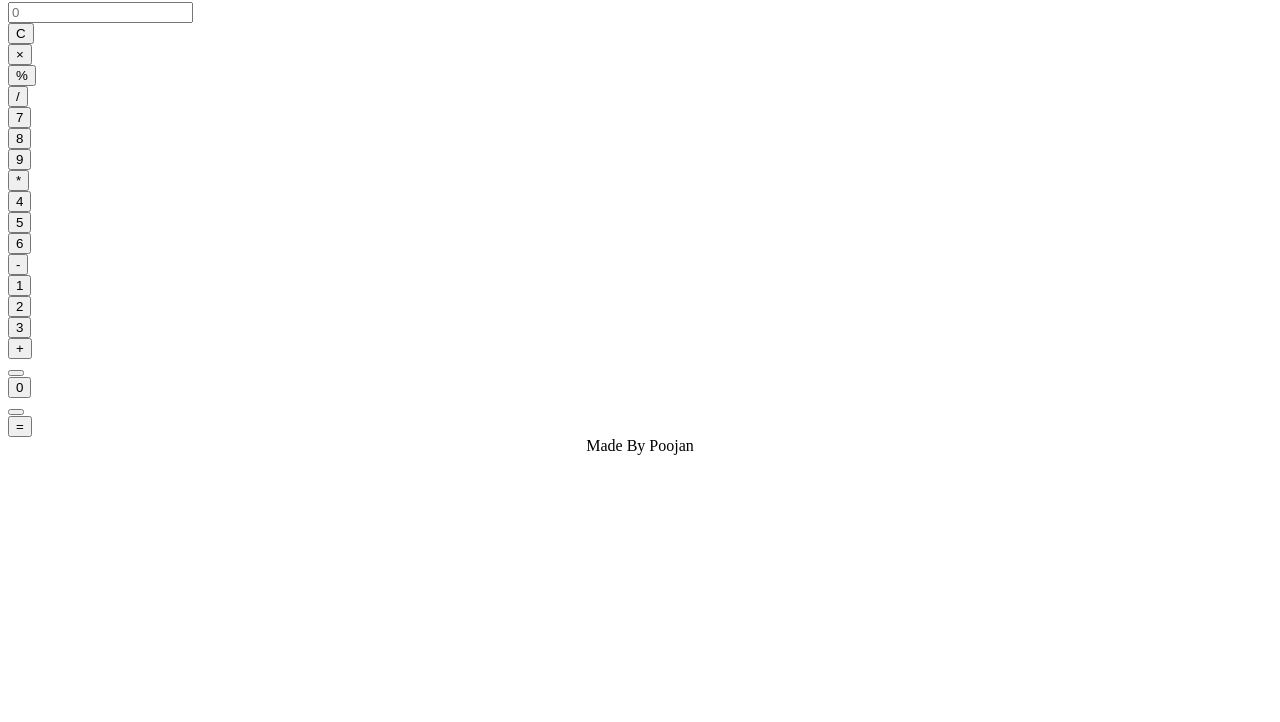
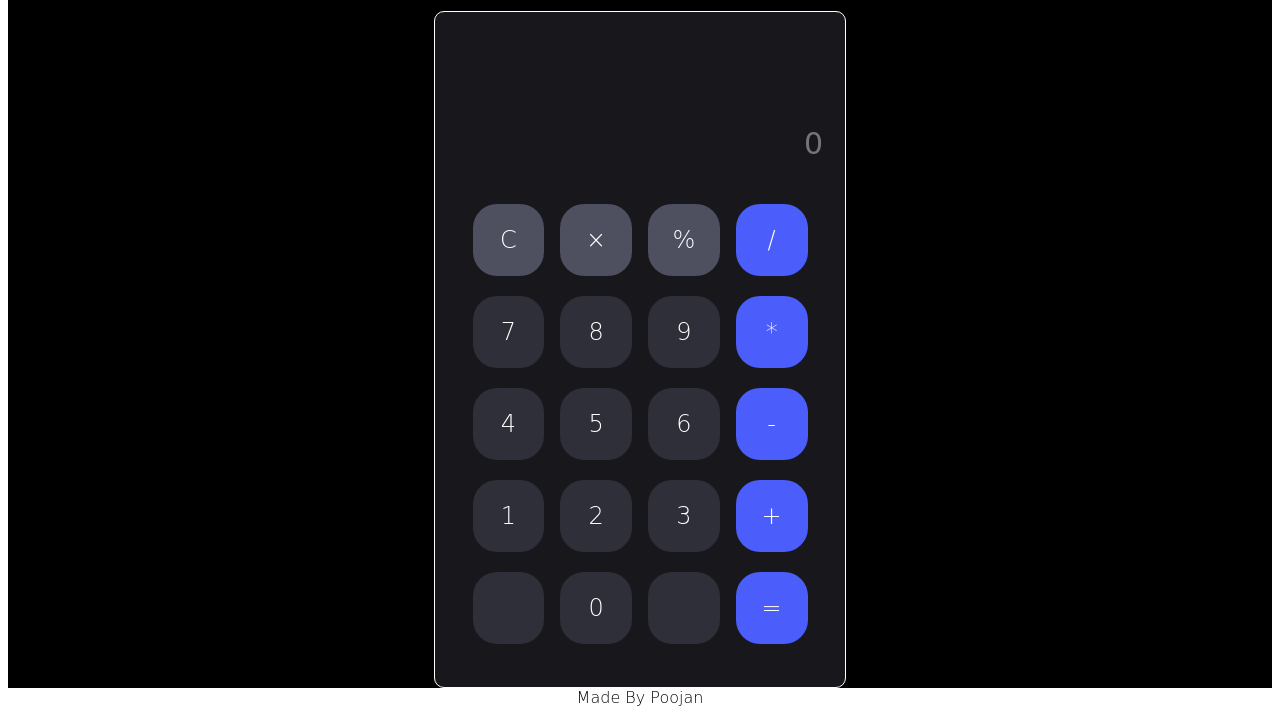
Before and after one commit to Poojanoza/calculator-js, a plain HTML site: page index.html in a window 1280 px wide. Shown: the part 78-800 px from the top of the page. Drawn offline with Linux system fonts and the light colour scheme; the site is published under a folder, as on GitHub Pages, so addresses that start at the root find nothing.

Commit message:
updated path.

```diff
--- a/index.html
+++ b/index.html
@@ -2,7 +2,7 @@
 <html lang="en">
 <head>
     <title>Calculater</title>
-    <link rel="stylesheet" href="/Calculater/index.css">
+    <link rel="stylesheet" href="Calculater/index.css">
 </head>
 <body>
     <div class="main_container">
@@ -48,6 +48,6 @@
 
     </div>
     <center>Made By Poojan</center>
-    <script src="/Calculater/index.js"></script>
+    <script src="Calculater/index.js"></script>
 </body>
 </html>
```
